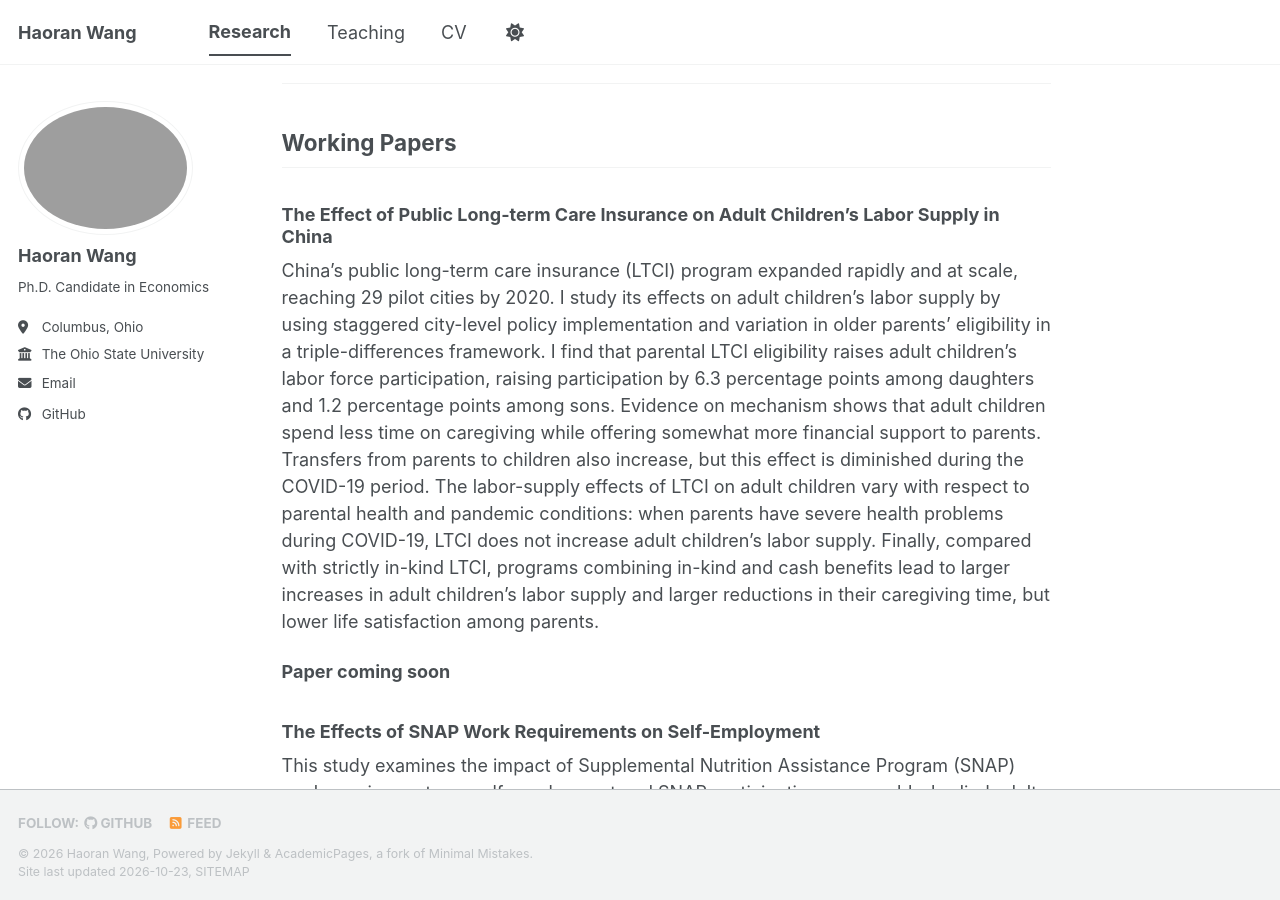
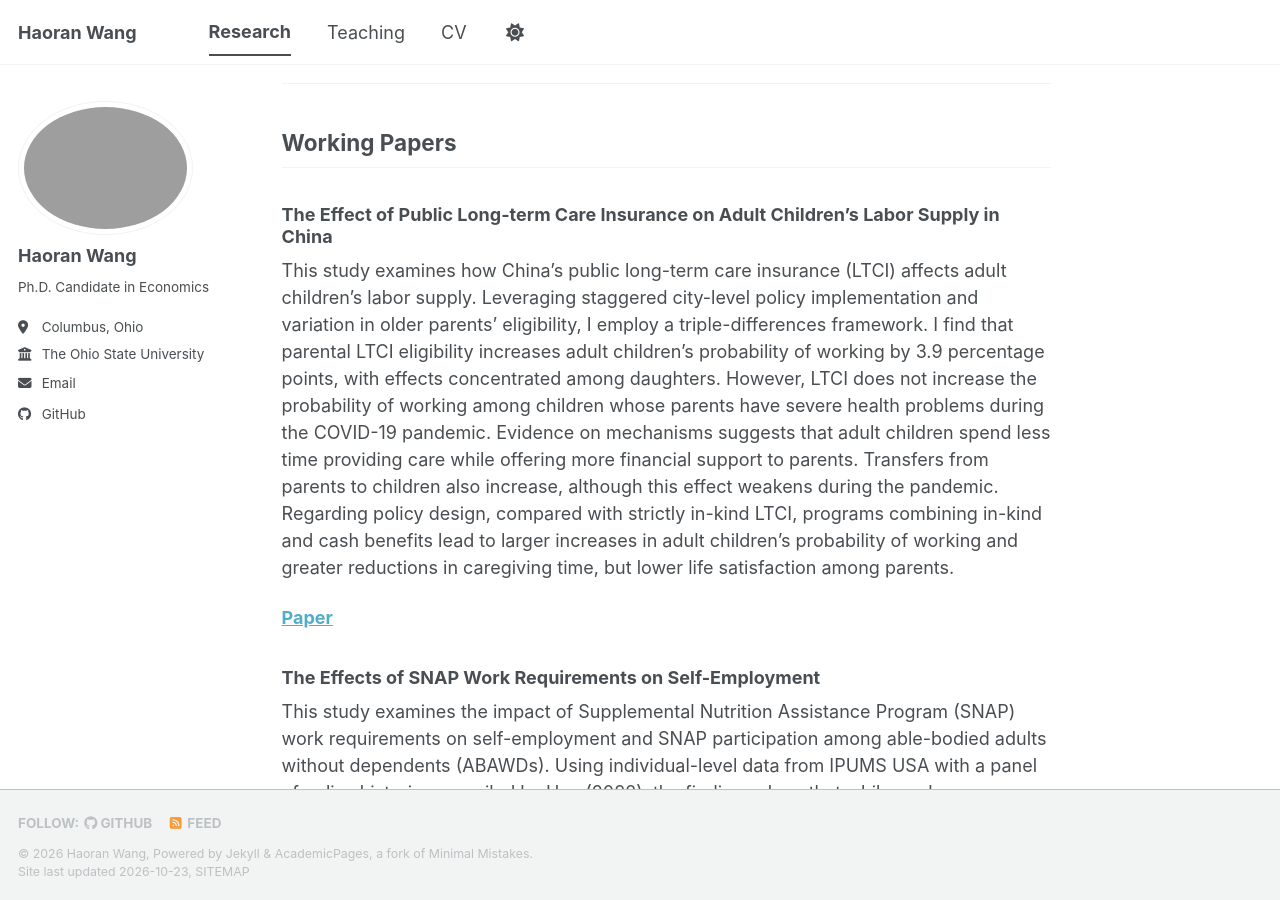
Before and after one commit to hwang853/hwang853.github.io, a Jekyll site: the page built from _pages/research.md, in a window 1280 px wide and 900 px high, scrolled down 1385 px. Built offline with Jekyll 4.4.1, drawn with Linux system fonts in a browser that asks for light colours; a style sheet for code colours, icons or effects is not loaded.

Commit message:
Update research.md

```diff
--- a/_pages/research.md
+++ b/_pages/research.md
@@ -34,9 +34,9 @@ This paper develops a three-step empirical framework to optimize classroom assig
 
 ### The Effect of Public Long-term Care Insurance on Adult Children’s Labor Supply in China
 
-China’s public long-term care insurance (LTCI) program expanded rapidly and at scale, reaching 29 pilot cities by 2020. I study its effects on adult children’s labor supply by using staggered city-level policy implementation and variation in older parents’ eligibility in a triple-differences framework. I find that parental LTCI eligibility raises adult children’s labor force participation, raising participation by 6.3 percentage points among daughters and 1.2 percentage points among sons. Evidence on mechanism shows that adult children spend less time on caregiving while offering somewhat more financial support to parents. Transfers from parents to children also increase, but this effect is diminished during the COVID-19 period. The labor-supply effects of LTCI on adult children vary with respect to parental health and pandemic conditions: when parents have severe health problems during COVID-19, LTCI does not increase adult children's labor supply. Finally, compared with strictly in-kind LTCI, programs combining in-kind and cash benefits lead to larger increases in adult children’s labor supply and larger reductions in their caregiving time, but lower life satisfaction among parents.
+This study examines how China’s public long-term care insurance (LTCI) affects adult children’s labor supply. Leveraging staggered city-level policy implementation and variation in older parents’ eligibility, I employ a triple-differences framework. I find that parental LTCI eligibility increases adult children’s probability of working by 3.9 percentage points, with effects concentrated among daughters. However, LTCI does not increase the probability of working among children whose parents have severe health problems during the COVID-19 pandemic. Evidence on mechanisms suggests that adult children spend less time providing care while offering more financial support to parents. Transfers from parents to children also increase, although this effect weakens during the pandemic. Regarding policy design, compared with strictly in-kind LTCI, programs combining in-kind and cash benefits lead to larger increases in adult children’s probability of working and greater reductions in caregiving time, but lower life satisfaction among parents.
 
-**Paper coming soon**
+**[Paper](/files/LTCI_Haoran_Wang.pdf)**
 
 ### The Effects of SNAP Work Requirements on Self-Employment
 
```
